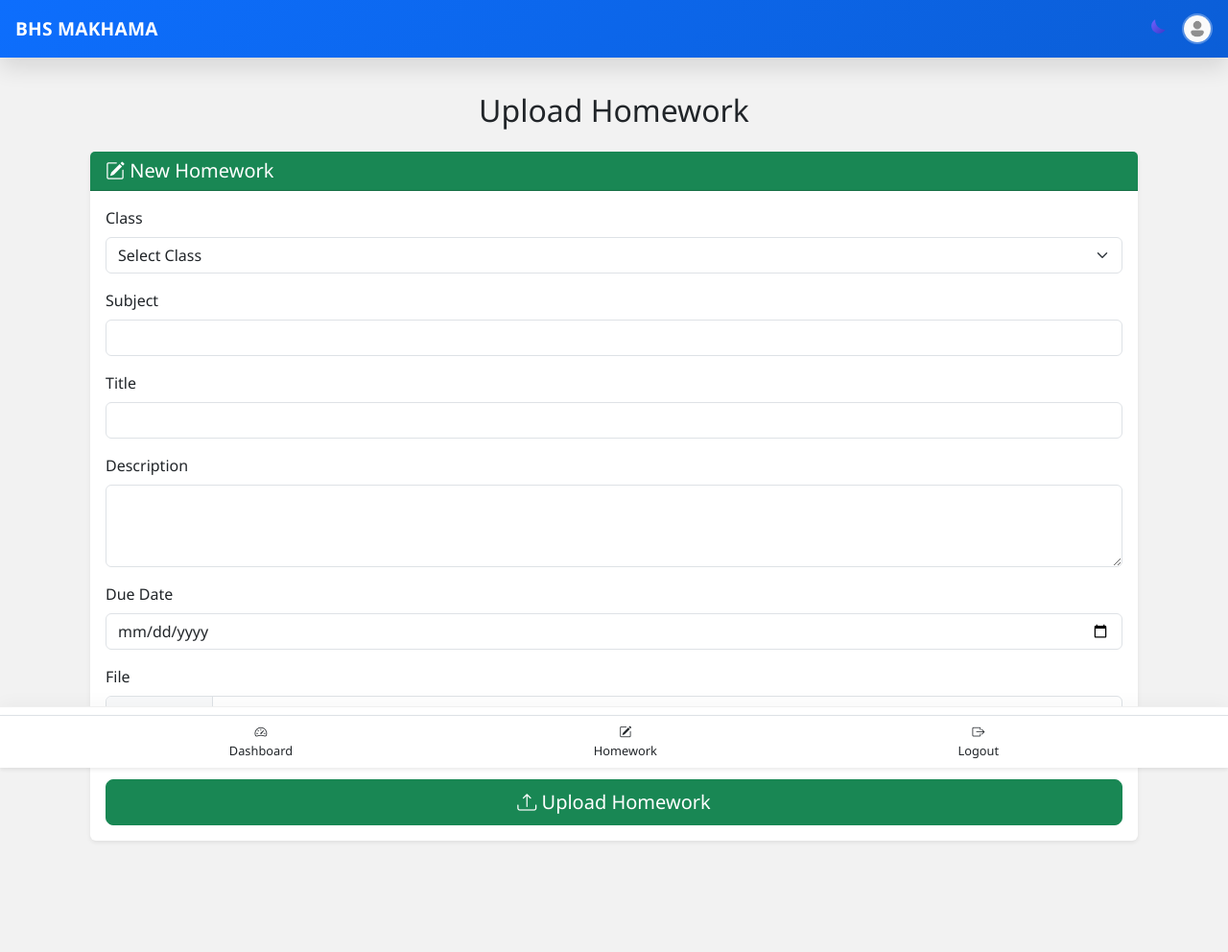
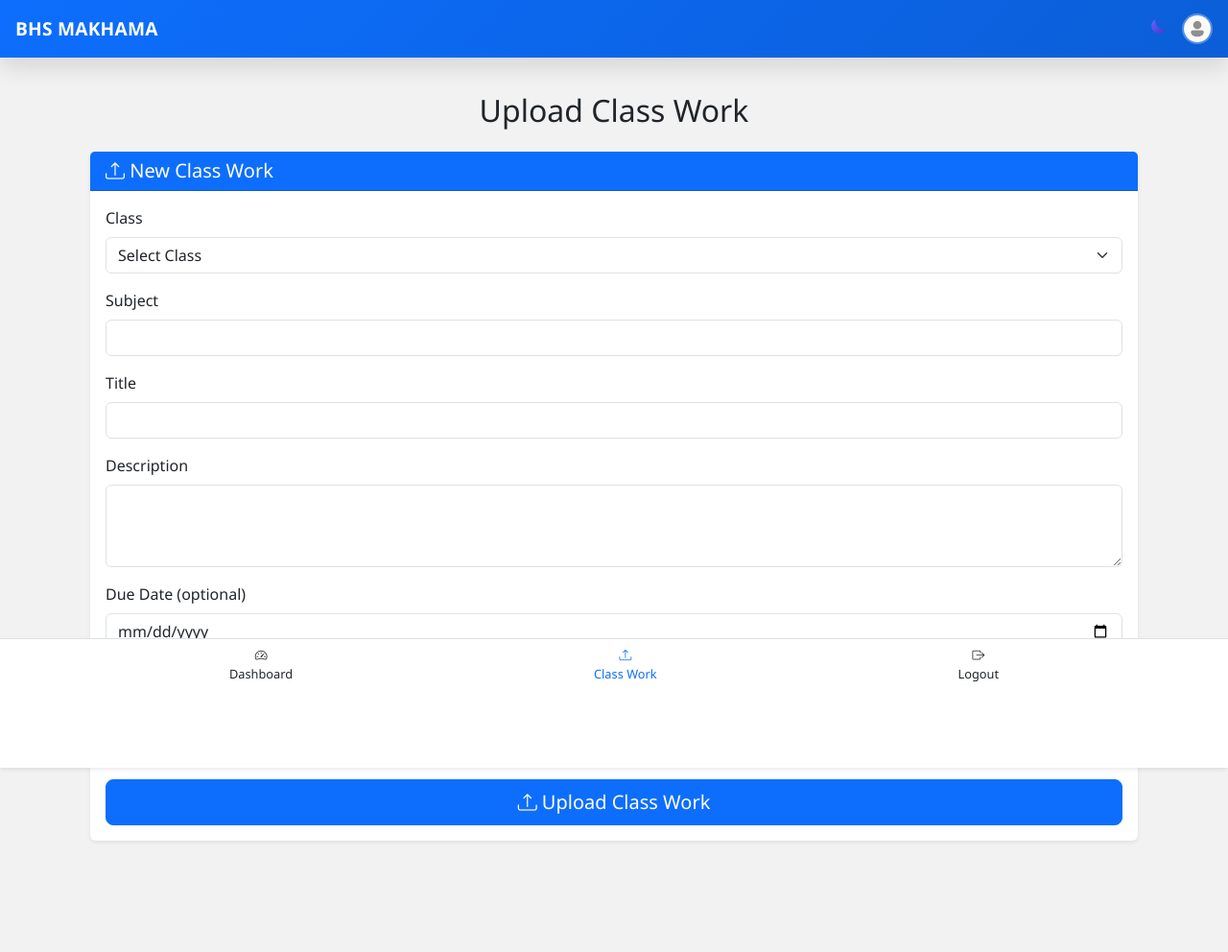
Before and after one commit to d0x-dev/web, a Flask app: page /admin/upload_homework in a window 1280 px wide. Shown: the whole page at 96% size. Run offline with Flask 3, Linux system fonts and the light colour scheme; the visitor is signed in with stand-in values (Sample User, id 1).

Commit message:
Update upload_homework.html

```diff
--- a/templates/admin/upload_homework.html
+++ b/templates/admin/upload_homework.html
@@ -1,18 +1,30 @@
 {% extends "base.html" %}
 {% set hide_header = True %}
 
-{% block title %}Upload Homework - Admin{% endblock %}
+{% block title %}Upload Class Work - Admin{% endblock %}
 
 {% block content %}
 <div class="container mt-4 mb-5 pb-5">
-    <h2 class="mb-4 text-center">Upload Homework</h2>
+    <h2 class="mb-4 text-center">Upload Class Work</h2>
+
+    <!-- Flash Messages -->
+    {% with messages = get_flashed_messages(with_categories=true) %}
+        {% if messages %}
+            {% for category, message in messages %}
+                <div class="alert alert-{{ category }} alert-dismissible fade show" role="alert">
+                    {{ message }}
+                    <button type="button" class="btn-close" data-bs-dismiss="alert" aria-label="Close"></button>
+                </div>
+            {% endfor %}
+        {% endif %}
+    {% endwith %}
 
     <div class="card border-0 shadow-sm">
-        <div class="card-header bg-success text-white">
-            <h5 class="mb-0"><i class="bi bi-pencil-square"></i> New Homework</h5>
+        <div class="card-header bg-primary text-white">
+            <h5 class="mb-0"><i class="bi bi-upload"></i> New Class Work</h5>
         </div>
         <div class="card-body">
-            <form method="POST" enctype="multipart/form-data" action="{{ url_for('upload_homework') }}">
+            <form method="POST" enctype="multipart/form-data" action="{{ url_for('upload_classwork') }}">
                 <div class="mb-3">
                     <label for="class_name" class="form-label">Class</label>
                     <select class="form-select" id="class_name" name="class_name" required>
@@ -36,17 +48,17 @@
                     <textarea class="form-control" id="description" name="description" rows="3"></textarea>
                 </div>
                 <div class="mb-3">
-                    <label for="due_date" class="form-label">Due Date</label>
-                    <input type="date" class="form-control" id="due_date" name="due_date" required>
+                    <label for="due_date" class="form-label">Due Date (optional)</label>
+                    <input type="date" class="form-control" id="due_date" name="due_date">
                 </div>
                 <div class="mb-4">
                     <label for="file" class="form-label">File</label>
-                    <input class="form-control" type="file" id="file" name="file" accept=".pdf,.doc,.docx" required>
-                    <div class="form-text">Allowed formats: PDF, DOC, DOCX</div>
+                    <input class="form-control" type="file" id="file" name="file" accept=".pdf,.doc,.docx,.ppt,.pptx" required>
+                    <div class="form-text">Allowed formats: PDF, DOC, DOCX, PPT, PPTX</div>
                 </div>
                 <div class="d-grid">
-                    <button type="submit" class="btn btn-success btn-lg">
-                        <i class="bi bi-upload"></i> Upload Homework
+                    <button type="submit" class="btn btn-primary btn-lg">
+                        <i class="bi bi-upload"></i> Upload Class Work
                     </button>
                 </div>
             </form>
@@ -60,8 +72,8 @@
         <a class="nav-link text-center" href="{{ url_for('admin_dashboard') }}">
             <i class="bi bi-speedometer2"></i><br>Dashboard
         </a>
-        <a class="nav-link text-center" href="{{ url_for('upload_homework') }}">
-            <i class="bi bi-pencil-square"></i><br>Homework
+        <a class="nav-link text-center active" href="{{ url_for('upload_classwork') }}">
+            <i class="bi bi-upload"></i><br>Class Work
         </a>
         <a class="nav-link text-center" href="{{ url_for('admin_logout') }}">
             <i class="bi bi-box-arrow-right"></i><br>Logout
@@ -73,11 +85,23 @@
     .nav-link {
         font-size: 0.8rem;
         color: var(--bs-body-color);
+        transition: all 0.2s ease;
+    }
+
+    .nav-link.active {
+        color: var(--bs-primary);
+        font-weight: 500;
+    }
+
+    .nav-link:hover {
+        color: var(--bs-primary);
     }
 
     #bottomMenu {
         background-color: var(--bs-body-bg);
         border-top: 1px solid var(--bs-border-color);
+        padding-top: 0.5rem;
+        padding-bottom: 0.5rem;
     }
 
     body.dark-mode .card,
@@ -97,9 +121,18 @@
         color: #eee;
     }
 
+    body.dark-mode .nav-link.active {
+        color: var(--bs-primary);
+    }
+
     body.dark-mode #bottomMenu {
         background-color: #1a1a1a;
         border-top: 1px solid #333;
     }
+
+    /* Make sure content doesn't hide behind bottom menu */
+    .container {
+        padding-bottom: 80px;
+    }
 </style>
 {% endblock %}
```
